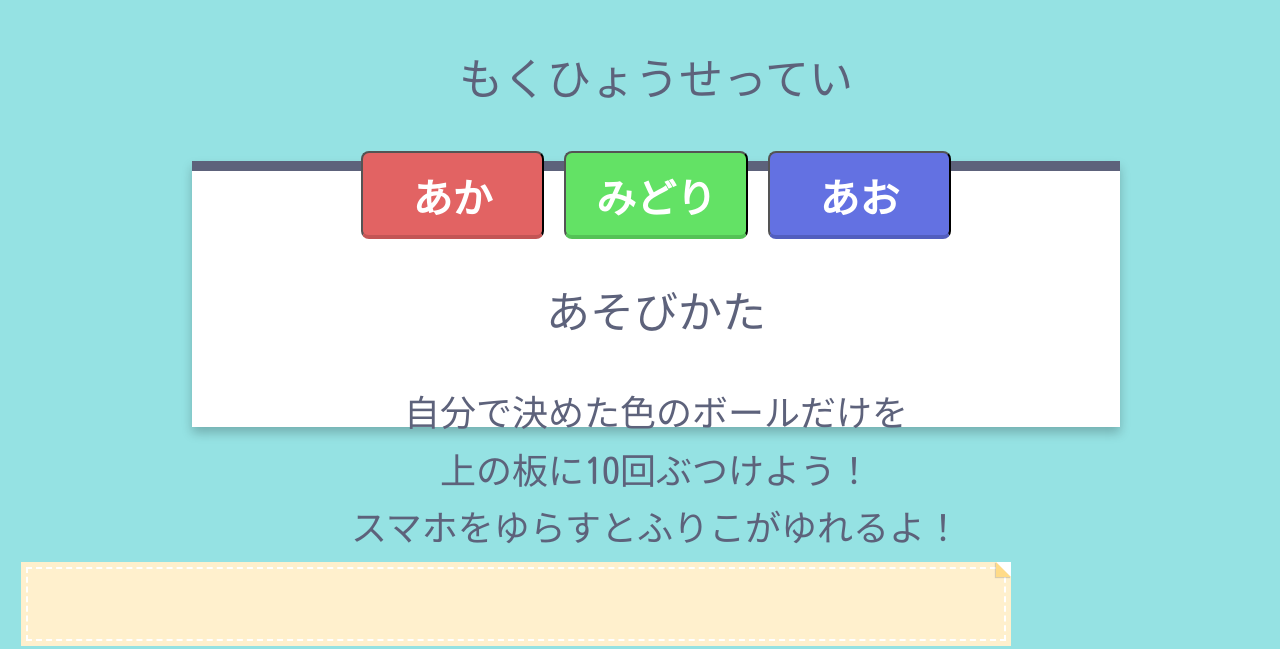
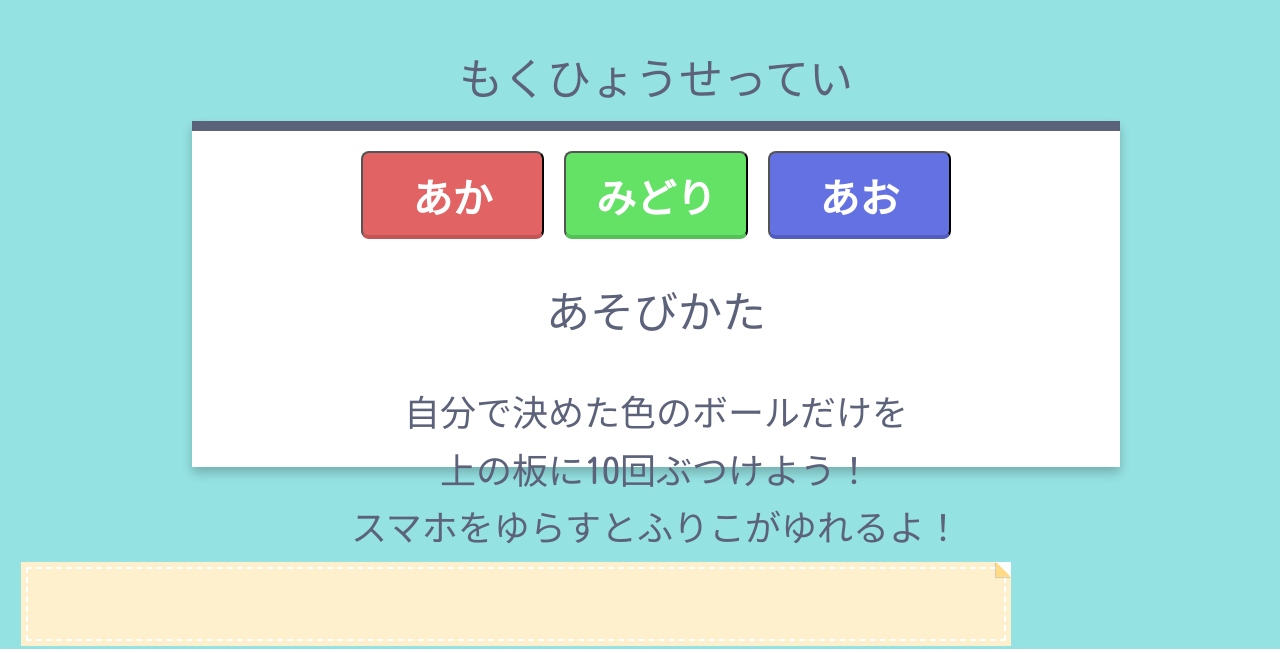
Before and after one commit to gimhiro/pd_game, a plain HTML site: page index.html in a window 1280 px wide. Shown: the part 151-804 px from the top of the page. Drawn offline with Linux system fonts and the light colour scheme.

Commit message:
ボックスサイズを修正

```diff
--- a/css/index.css
+++ b/css/index.css
@@ -38,9 +38,9 @@ input, button, select, textarea {
   align-items: center;
   z-index: 20;
   width: 70%;
-  height: 30%;
+  height: 40%;
   position: absolute;
-  top: 35%;
+  top: 30%;
   left: 15%;
 }
 
```
